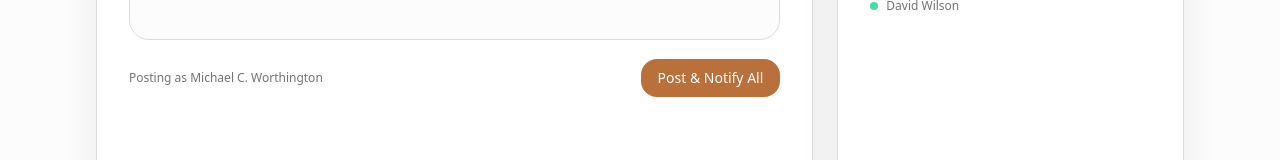
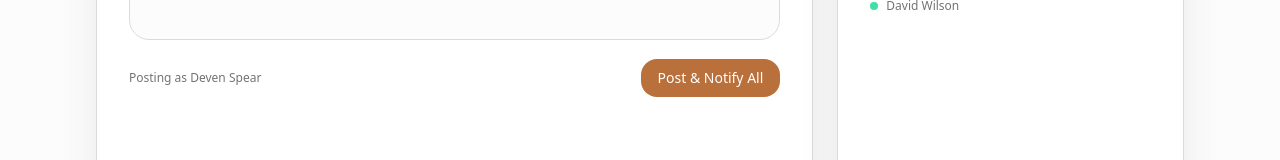
Before and after one commit to devenspear/dudester-1, a Next.js app: page /discuss in a window 1280 px wide. Shown: the part 497-657 px from the top of the page. Built offline with nearby package versions, Linux system fonts and the light colour scheme; no server answers.

Commit message:
Header: move Logout next to email; show email immediately via client hydration; Discuss: attribute posts to logged-in user

```diff
--- a/app/discuss/page.tsx
+++ b/app/discuss/page.tsx
@@ -40,8 +40,25 @@ export default function Discuss() {
   const [replyingTo, setReplyingTo] = useState<string | null>(null);
   const [replyContent, setReplyContent] = useState("");
 
-  // Simulate current user
-  const currentUser = MOCK_FOUNDERS[Math.floor(Math.random() * MOCK_FOUNDERS.length)];
+  // Use email from session if available; fallback to first founder
+  const getCurrentUser = () => {
+    if (typeof document !== "undefined") {
+      const m = document.cookie.match(/(?:^|; )session=([^;]+)/);
+      if (m) {
+        try {
+          const token = decodeURIComponent(m[1]);
+          const parts = token.split(".");
+          if (parts.length > 1) {
+            const json = typeof atob !== "undefined" ? atob(parts[1]) : Buffer.from(parts[1], "base64").toString();
+            const data = JSON.parse(json) as { email?: string };
+            if (data.email) return data.email;
+          }
+        } catch {}
+      }
+    }
+    return MOCK_FOUNDERS[0];
+  };
+  const currentUser = getCurrentUser();
 
   const handleCreatePost = (e: React.FormEvent) => {
     e.preventDefault();
--- /dev/null
+++ b/components/ClientIdent.tsx
@@ -0,0 +1,14 @@
+"use client";
+import { getEmailFromSession } from "@/src/lib/client-session";
+import { useEffect, useState } from "react";
+
+export default function ClientIdent({ serverEmail }: { serverEmail: string | null }) {
+  const [email, setEmail] = useState<string | null>(serverEmail);
+  useEffect(() => {
+    if (!serverEmail) {
+      setEmail(getEmailFromSession());
+    }
+  }, [serverEmail]);
+  if (!email) return null;
+  return <span className="text-xs text-base-muted">{email}</span>;
+}
--- a/components/Header.tsx
+++ b/components/Header.tsx
@@ -3,6 +3,8 @@ import ThemeToggle from "@/components/ThemeToggle";
 import { cookies } from "next/headers";
 import { decodeSessionEmail } from "@/src/lib/jwt";
 import LogoutButton from "@/components/LogoutButton";
+import { Suspense } from "react";
+import ClientIdent from "@/components/ClientIdent";
 import { site } from "@/lib/site";
 import { headers } from "next/headers";
 
@@ -27,11 +29,12 @@ export default function Header() {
   return (
     <header className="sticky top-0 z-40 glass">
       <div className="container-max flex h-16 items-center justify-between">
-        <Link href="/" className="flex items-center gap-3">
+        <Link href="/" className="flex items-center gap-2">
           <span className="sr-only">Home</span>
-          {email && (
-            <span className="text-xs text-base-muted">{email}</span>
-          )}
+          <Suspense fallback={email ? <span className="text-xs text-base-muted">{email}</span> : null}>
+            <ClientIdent serverEmail={email} />
+          </Suspense>
+          {email && <LogoutButton />}
         </Link>
         <nav className="hidden md:flex items-center gap-2">
           {site.nav.map((n) => (
@@ -39,7 +42,6 @@ export default function Header() {
           ))}
         </nav>
         <div className="flex items-center gap-2">
-          {email && <LogoutButton />}
           <ThemeToggle />
         </div>
       </div>
--- /dev/null
+++ b/src/lib/client-session.ts
@@ -0,0 +1,21 @@
+"use client";
+
+export function getSessionTokenFromCookie(): string | null {
+  if (typeof document === "undefined") return null;
+  const match = document.cookie.match(/(?:^|; )session=([^;]+)/);
+  return match ? decodeURIComponent(match[1]) : null;
+}
+
+export function getEmailFromSession(): string | null {
+  try {
+    const token = getSessionTokenFromCookie();
+    if (!token) return null;
+    const parts = token.split(".");
+    if (parts.length < 2) return null;
+    const json = typeof atob !== "undefined" ? atob(parts[1]) : Buffer.from(parts[1], "base64").toString();
+    const payload = JSON.parse(json) as { email?: string };
+    return payload.email ?? null;
+  } catch {
+    return null;
+  }
+}
```
